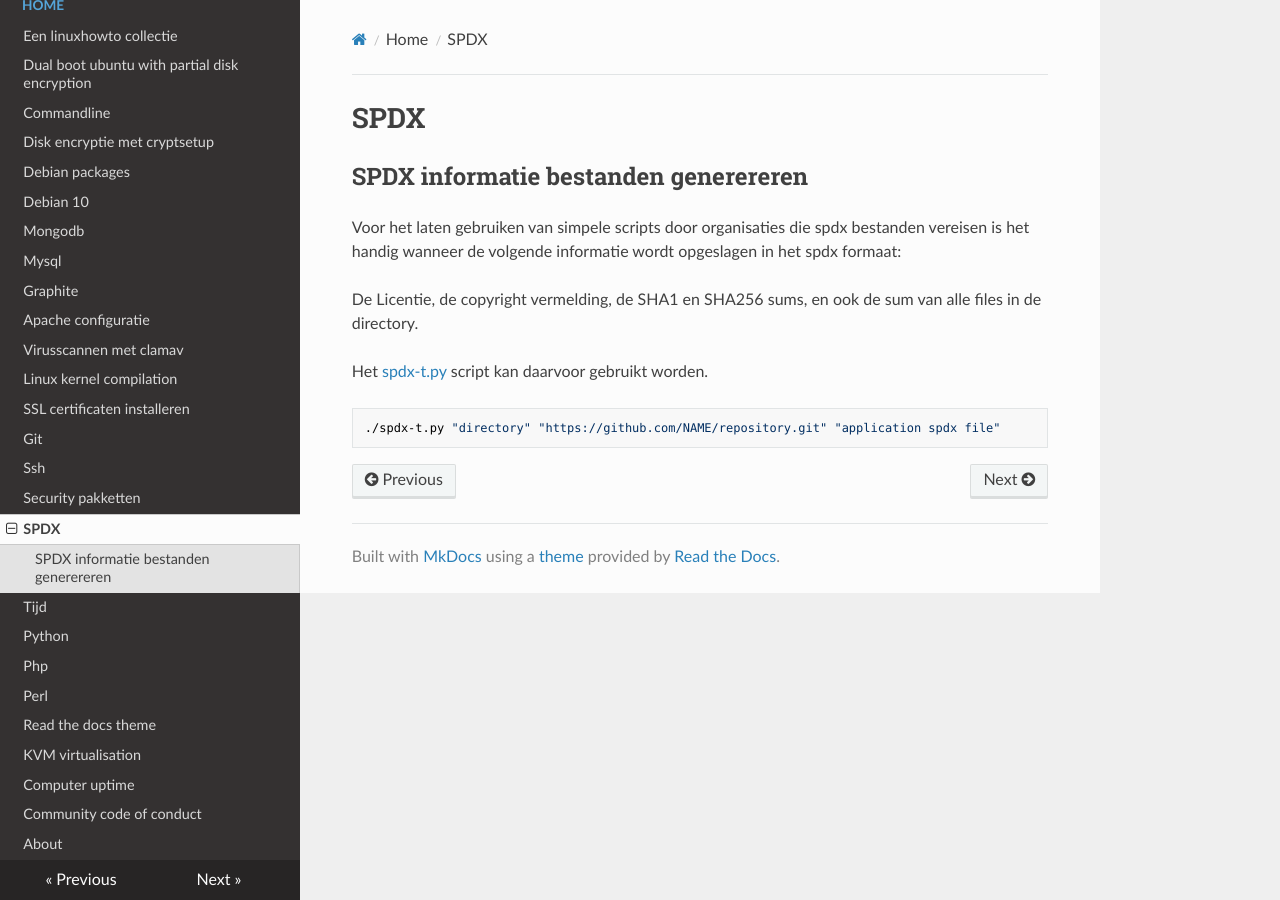
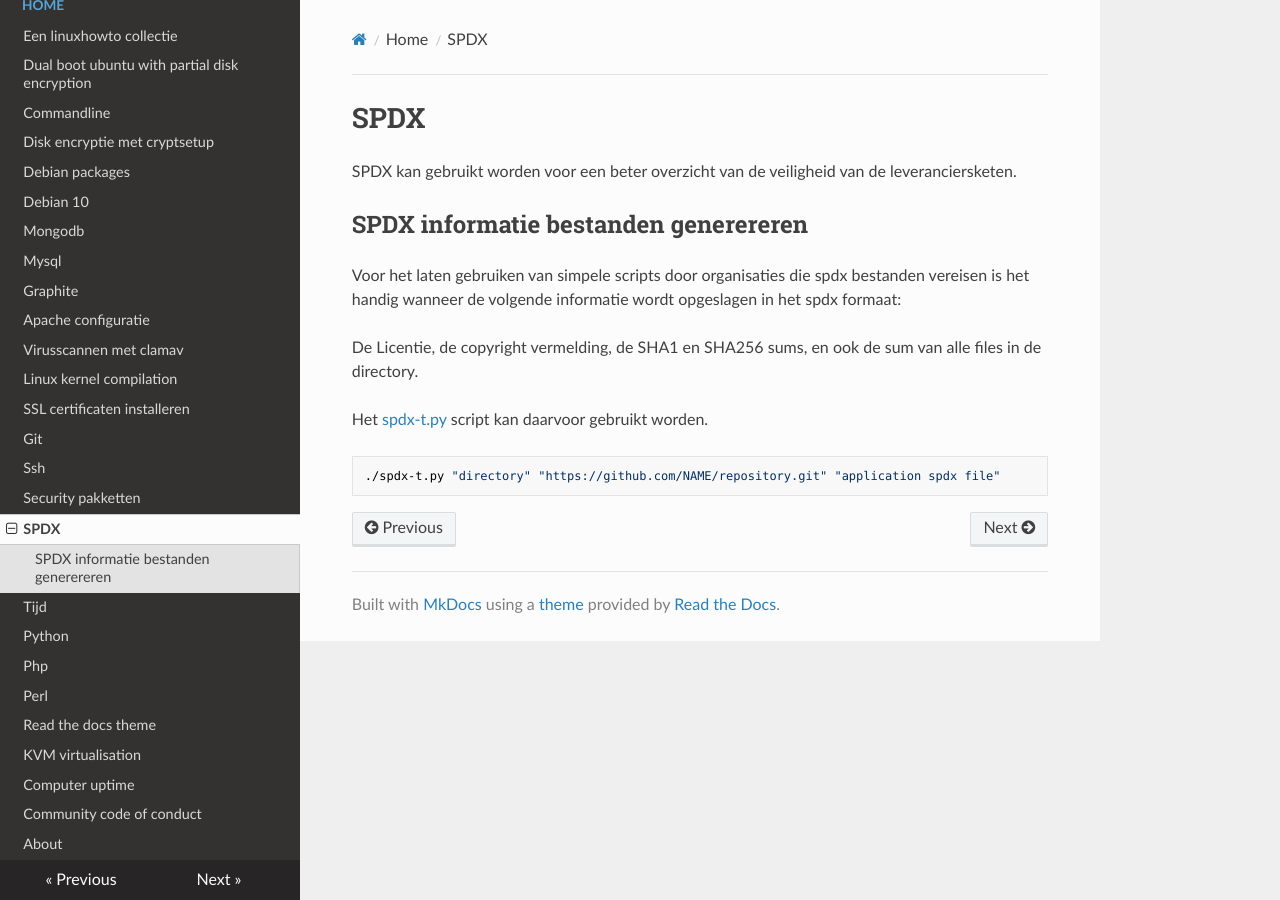
Before and after one commit to MatthewBuchananAstley/linuxhowto, an MkDocs documentation site: the page built from docs/spdx.md, in a window 1280 px wide. Built offline with MkDocs 1.6.1, drawn with Linux system fonts in a browser that asks for light colours; nearby versions of some CDN libraries.

Commit message:
added spdx information

```diff
--- a/docs/spdx.md
+++ b/docs/spdx.md
@@ -1,4 +1,6 @@
 # SPDX
+
+SPDX kan gebruikt worden voor een beter overzicht van de veiligheid van de leveranciersketen.
 
 ## SPDX informatie bestanden generereren
 
```
